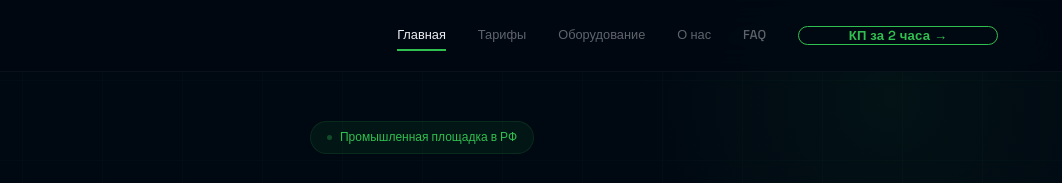
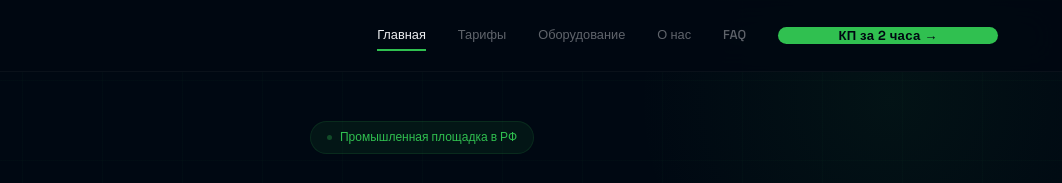
Before and after one commit to nesterov0109-spy/novy-hosting, a website: page index.html in a window 1280 px wide. Shown: the top 183 px of the page, 218-1280 px from the left. Drawn offline with Linux system fonts and the light colour scheme.

Commit message:
v7.9: кнопка с зелёным фоном, padding 48/52px, min-width 220px

```diff
--- a/css/style.css
+++ b/css/style.css
@@ -75,8 +75,8 @@
 .nav a::after{content:'';position:absolute;bottom:-3px;left:0;width:0;height:1.5px;background:var(--green);transition:width .4s cubic-bezier(.16,1,.3,1)}
 .nav a:hover,.nav a.active{color:var(--text-primary)}
 .nav a:hover::after,.nav a.active::after{width:100%}
-.nav-cta{display:inline-flex;align-items:center;gap:8px;padding:10px 44px;min-width:200px;justify-content:center;background:transparent;border:1.5px solid var(--green);border-radius:100px;color:var(--green)!important;font-weight:600!important;font-size:.82rem!important;letter-spacing:.25px;transition:all .3s ease!important;line-height:1;white-space:nowrap;margin-left:auto}
-.nav-cta:hover{background:rgba(48,192,80,.06)!important;color:var(--green-light)!important;border-color:var(--green-light)!important;transform:translateY(-1px);box-shadow:0 4px 20px var(--green-glow)!important}
+.nav-cta{display:inline-flex;align-items:center;gap:8px;padding:12px 48px 12px 52px;min-width:220px;justify-content:center;background:var(--green);border:none;border-radius:100px;color:var(--bg-deep)!important;font-weight:700!important;font-size:.82rem!important;letter-spacing:.3px;transition:all .3s ease!important;line-height:1;white-space:nowrap;margin-left:auto}
+.nav-cta:hover{background:var(--green-light)!important;color:var(--bg-deep)!important;transform:translateY(-2px);box-shadow:0 6px 24px var(--green-intense)!important}
 .menu-toggle{display:none;flex-direction:column;gap:5px;cursor:pointer;background:none;border:none;padding:8px}
 .menu-toggle span{width:22px;height:1.5px;background:var(--text-primary);border-radius:1px;transition:all .3s}
 
```
